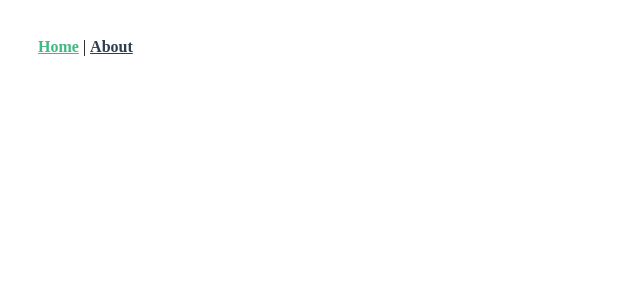
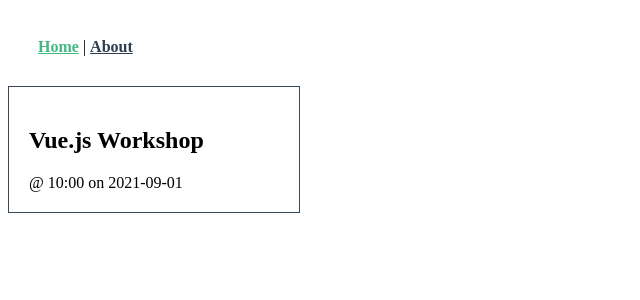
Before and after one commit to olhacodes/begginer-vue3-composition-api, a Vue app in the folder begginer-composition-api/: page / in a window 1280 px wide. Shown: the top 300 px of the page, without its empty margins (0-640 px from the left). Built offline with nearby package versions, Linux system fonts and the light colour scheme.

Commit message:
imported EventCard to the Home

```diff
--- a/begginer-composition-api/src/views/HomeView.vue
+++ b/begginer-composition-api/src/views/HomeView.vue
@@ -1,6 +1,9 @@
 <script setup>
+import EventCard from '@/components/EventCard.vue';
 </script>
 
 <template>
-  <div class="home"></div>
+  <div class="home">
+    <EventCard />
+  </div>
 </template>
```
